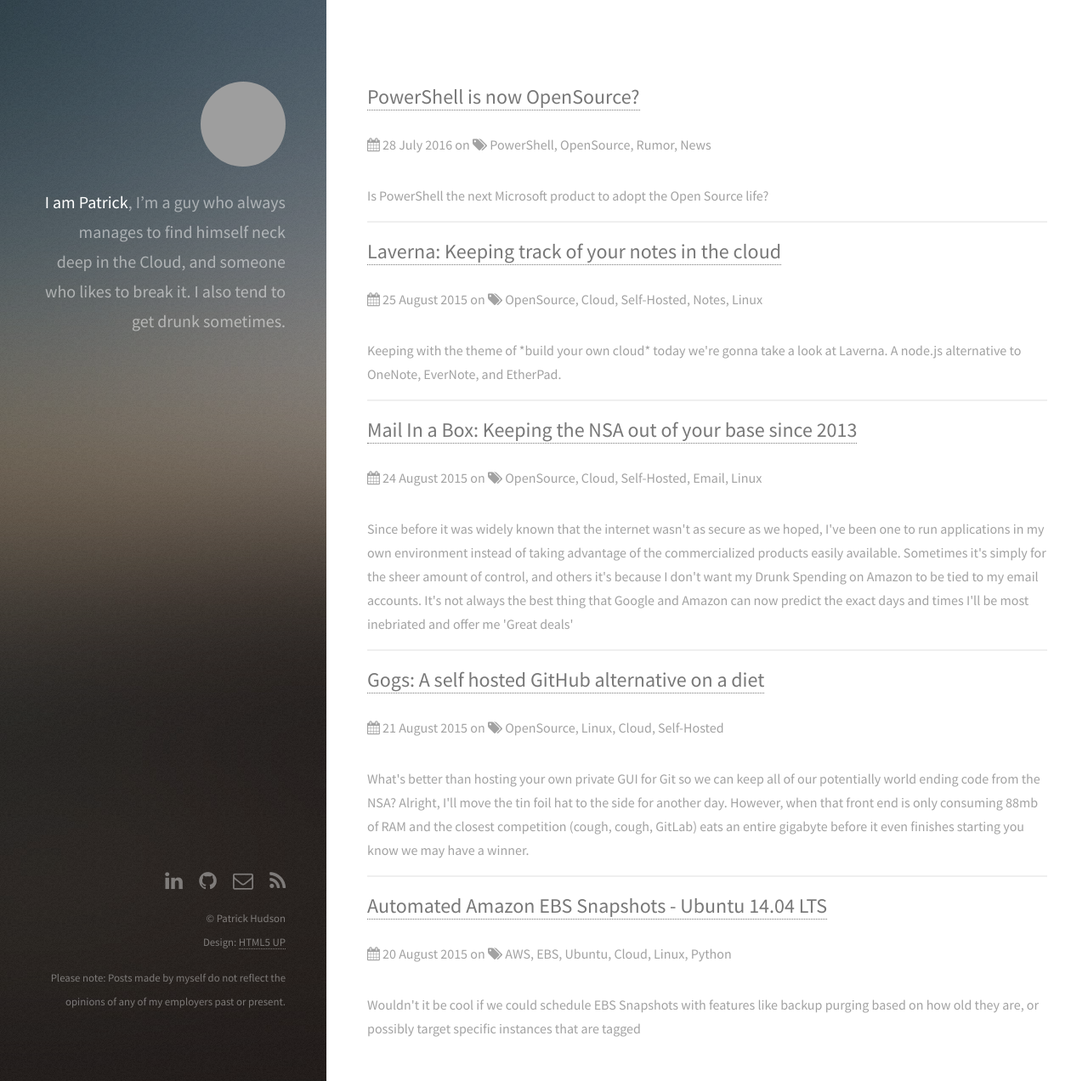
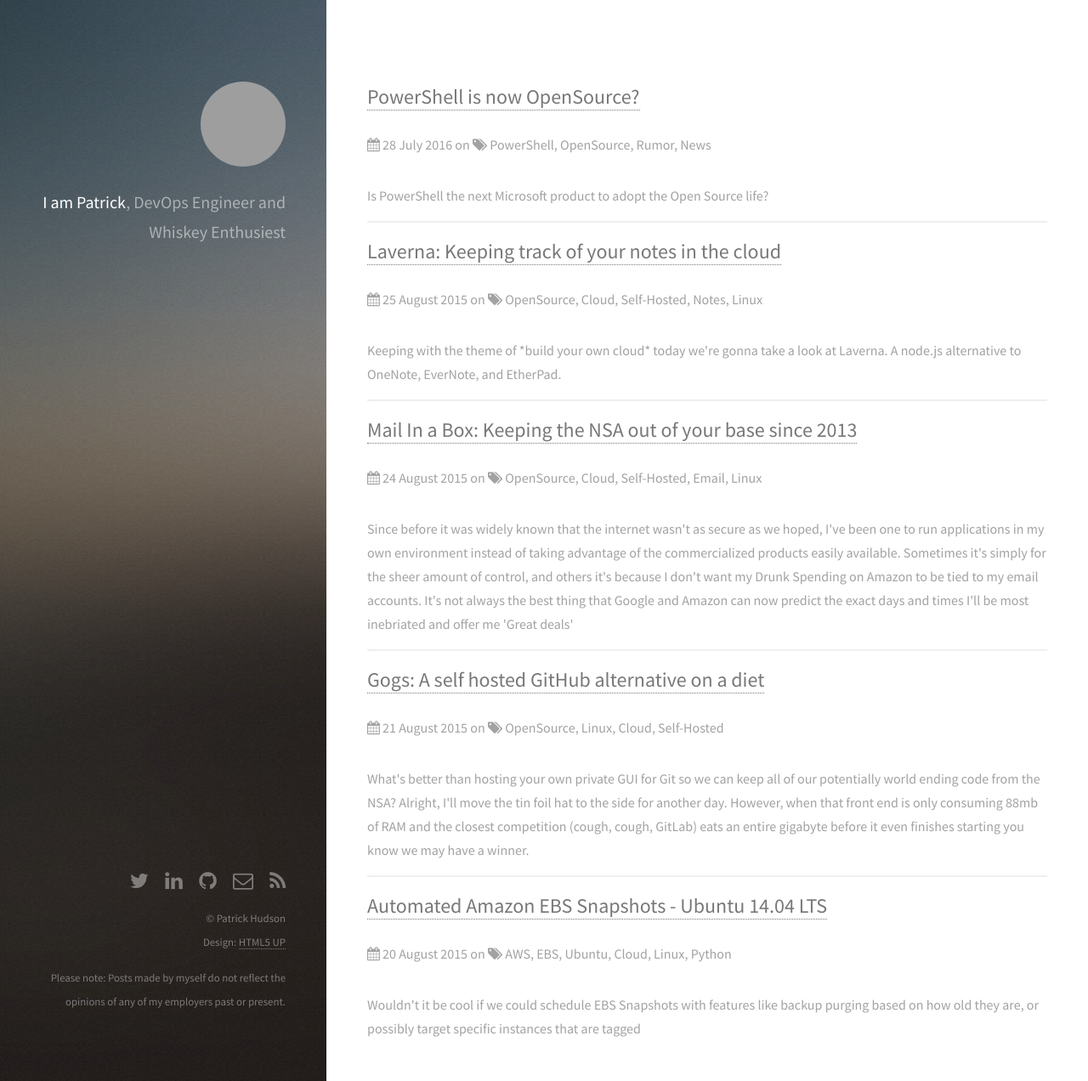
Before and after one commit to patrick-hudson/cloudguy.me, a Jekyll site: the page built from index.html, in a window 1280 px wide and 1272 px high. Shown: the whole window at 85% size. Built offline with Jekyll 4.4.1, drawn with Linux system fonts in a browser that asks for light colours; the list of posts is cut into pages by our own code; grey boxes are pictures that could not be loaded.

```diff
--- a/_config.yml
+++ b/_config.yml
@@ -1,14 +1,13 @@
-title: I'm in a Cloud!
+title: Technical ramblings of a DevOps Engineer
 description: >
-  **I am Patrick**, I'm a guy who always manages to find himself neck deep in the Cloud, and someone who likes to break it.
-  I also tend to get drunk sometimes.
+  **I am Patrick**, DevOps Engineer and Whiskey Enthusiest
 copyright: Patrick Hudson
 sass:
   sass_dir: assets/sass
 url: http://localhost:4000
 disqus_shortname:
 facebook_username:
-twitter_username:
+twitter_username: "iamcloudguy"
 linkedin_username: "hudsonpatrick"
 instagram_username:
 pinterest_username:
```
